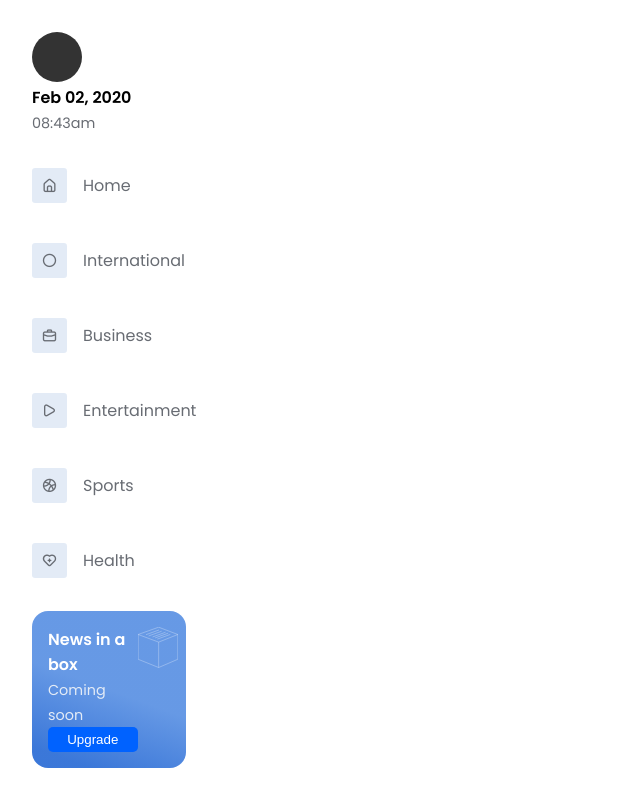
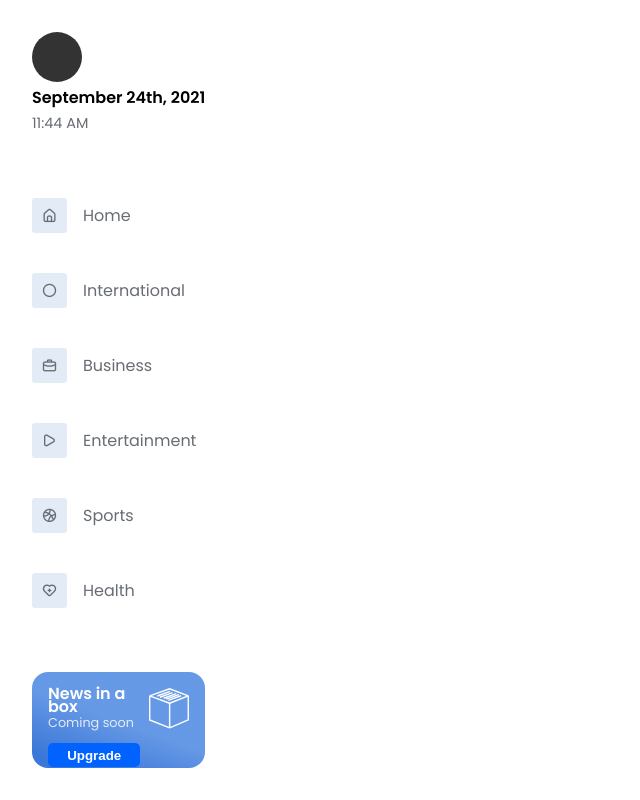
Before and after one commit to Rupam-Shil/QuickDose, a Vue app in the folder client/: page /1 in a window 1280 px wide. Shown: the whole page, without its empty margins (0-640 px from the left). Built offline with nearby package versions, Linux system fonts and the light colour scheme.

Commit message:
date functionality added for home page

```diff
--- a/client/src/App.vue
+++ b/client/src/App.vue
@@ -58,6 +58,7 @@ checkInMobile();
 	--very-lght-blue: #e3ebf6;
 	--light-gray-bg: #f8f8fa;
 	--lime-green: #30c862;
+	--dark-blue: #0062ff;
 }
 body {
 	font-family: 'Poppins', sans-serif;
--- a/client/src/components/MainSidebar.vue
+++ b/client/src/components/MainSidebar.vue
@@ -2,8 +2,8 @@
 	<div class="mainsidebar">
 		<div class="user-details">
 			<div class="user-image"></div>
-			<div class="current-date">Feb 02, 2020</div>
-			<div class="current-time">08:43am</div>
+			<div class="current-date">{{ currentDate }}</div>
+			<div class="current-time">{{ currentTime }}</div>
 		</div>
 		<div class="page-links">
 			<router-link to="/home"
@@ -34,41 +34,41 @@
 			</div>
 			<div class="upgrade-box-right">
 				<svg
-					width="553"
-					height="563"
-					viewBox="0 0 553 563"
+					width="569"
+					height="580"
+					viewBox="0 0 569 580"
 					fill="none"
 					xmlns="http://www.w3.org/2000/svg"
 				>
 					<path
-						d="M2 103.5V446L285.5 560.5M2 103.5L285.5 209M2 103.5L285.5 3L550.5 103.5M285.5 560.5L550.5 446V103.5M285.5 560.5V209M550.5 103.5L285.5 209"
+						d="M10 111.5V454L293.5 568.5M10 111.5L293.5 217M10 111.5L293.5 11L558.5 111.5M293.5 568.5L558.5 454V111.5M293.5 568.5V217M558.5 111.5L293.5 217"
 						stroke="white"
-						stroke-width="4"
+						stroke-width="20"
 					/>
 					<path
-						d="M110.694 106.244L290.806 40.7563"
+						d="M118.694 114.244L298.806 48.7563"
 						stroke="white"
-						stroke-width="4"
+						stroke-width="20"
 					/>
 					<path
-						d="M147 123.839L327.113 58.3513"
+						d="M155 131.839L335.113 66.3513"
 						stroke="white"
-						stroke-width="4"
+						stroke-width="20"
 					/>
 					<path
-						d="M201 137.839L381.113 72.3513"
+						d="M209 145.839L389.113 80.3513"
 						stroke="white"
-						stroke-width="4"
+						stroke-width="20"
 					/>
 					<path
-						d="M237 150.839L417.113 85.3513"
+						d="M245 158.839L425.113 93.3513"
 						stroke="white"
-						stroke-width="4"
+						stroke-width="20"
 					/>
 					<path
-						d="M267 167.839L447.113 102.351"
+						d="M275 175.839L455.113 110.351"
 						stroke="white"
-						stroke-width="4"
+						stroke-width="20"
 					/>
 				</svg>
 			</div>
@@ -76,7 +76,25 @@
 	</div>
 </template>
 
-<script setup></script>
+<script setup>
+import { format } from 'date-fns';
+import { ref } from 'vue';
+const currentDate = ref('');
+const currentTime = ref('');
+//methods
+const getDate = () => {
+	const date = new Date();
+	currentDate.value = `${format(date, 'MMMM do, yyyy')}`;
+};
+const getTime = () => {
+	setInterval(() => {
+		const date = new Date();
+		currentTime.value = `${format(date, 'hh:mm a')}`;
+	}, 1000);
+};
+getDate();
+getTime();
+</script>
 
 <style lang="scss" scoped>
 .mainsidebar {
@@ -124,24 +142,35 @@
 				border-radius: 0.2rem;
 				background: var(--very-lght-blue);
 			}
+			&:hover {
+				color: #000;
+				font-weight: 600;
+				.icon-box {
+					background: var(--dark-blue);
+					color: var(--white);
+				}
+			}
 		}
 	}
 	.upgrade-box {
-		width: 80%;
+		width: 90%;
 		background: var(--blue-gradient);
 		border-radius: 1rem;
 		color: var(--white);
 		display: flex;
 		padding: 1rem;
+		height: 6rem;
 		justify-content: space-between;
 		&-left {
 			p {
 				font-weight: 600;
+				line-height: 80%;
 			}
 			span {
-				font-size: 0.9rem;
+				display: block;
+				font-size: 0.8rem;
 				color: var(--very-lght-blue);
-				margin-bottom: 1rem;
+				margin-bottom: 0.7rem;
 			}
 			button {
 				display: block;
@@ -151,6 +180,7 @@
 				color: var(--white);
 				padding: 0.3rem 1.2rem;
 				border-radius: 5px;
+				font-weight: 600;
 			}
 		}
 		&-right {
```
